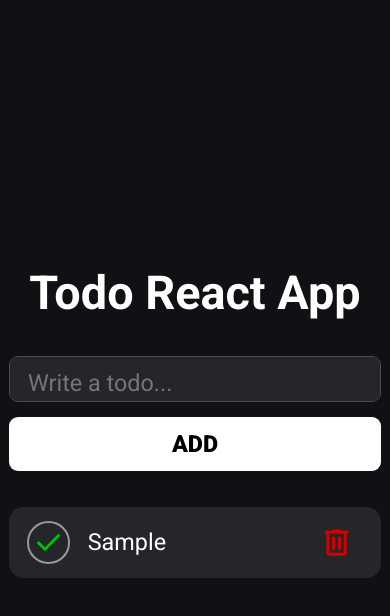
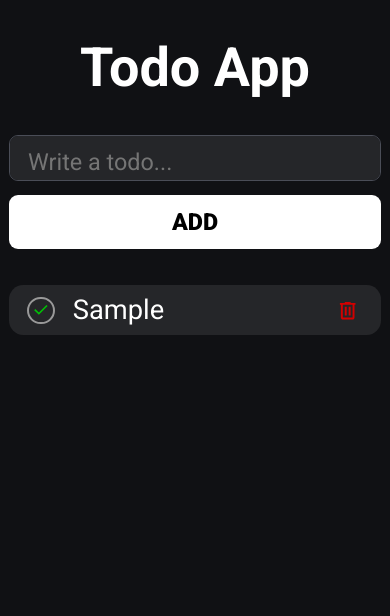
Before and after one commit to sagarEmn/basic-React-projects, a React (Vite) app in the folder 2 - Todo App/: page / in a window 390 px wide. Both pictures are taken after typing "Sample" into the empty fields and a click on the button "ADD". Shown: the top 616 px of the page. Built offline with nearby package versions, Linux system fonts and the light colour scheme.

Commit message:
Better responsive

```diff
--- a/2 - Todo App/src/App.css
+++ b/2 - Todo App/src/App.css
@@ -4,7 +4,7 @@
   display: flex;
   flex-direction: column;
   align-items: center;
-  justify-content: center;
+  justify-content: flex-start;
   gap: 2rem;
 
   width: min(100%, 600px);
@@ -21,7 +21,14 @@
 }
 
 .todo-app__header {
+  margin-top: 2rem;
   text-align: center;
+}
+
+@media (min-width: 500px) {
+  .todo-app__header {
+    margin-top: 10rem;
+  }
 }
 
 .todo-app__form form {
@@ -43,6 +50,10 @@
 }
 
 @media (max-width: 500px) {
+  .todo-app__header {
+    font-size: min(15vw, 3rem);
+  }
+
   .todo-app__form form {
     display: flex;
     flex-direction: column;
@@ -60,6 +71,10 @@
 
   .todo-app__form button {
     height: 3rem;
+  }
+
+  .todo-app__list__item__text {
+    font-size: 7vw;
   }
 }
 
@@ -109,11 +124,11 @@ input[type="checkbox"] {
 }
 
 .check-icon {
-  font-size: 1.5em;
+  font-size: clamp(1.1rem, 4vw, 1.5rem);
   display: flex;
   border: 2px solid var(--secondary-clr-500);
   border-radius: 50%;
-  padding: 0.1rem;
+  padding: clamp(0.1rem, 0.5vw, 0.3rem);
   cursor: pointer;
 }
 
@@ -123,10 +138,10 @@ input[type="checkbox"] {
 
 .todo-app__list__item__button {
   background: none;
-  padding: 0.5rem;
+  padding: clamp(0.2rem, 1vw, 0.5rem);
   border: none;
   display: flex;
-  font-size: 1.5em;
+  font-size: clamp(1.3rem, 4vw, 1.5rem);
   cursor: pointer;
   border-radius: 50%;
 }
--- a/2 - Todo App/src/components/Todo.jsx
+++ b/2 - Todo App/src/components/Todo.jsx
@@ -64,7 +64,7 @@ function Todo() {
         {/* header-form container */}
         <div className="todo-app__header-form-container">
           <header>
-            <h1 className="todo-app__header">Todo React App</h1>
+            <h1 className="todo-app__header">Todo App</h1>
           </header>
 
           <section className="todo-app__form">
@@ -94,7 +94,7 @@ function Todo() {
                   />
                   <label
                     for="todo-app__list__item__checkbox"
-                    className="check-icon"
+                    className="check-icon icon"
                   >
                     <CheckIcon colorFill={"#00c105"} />
                   </label>
@@ -103,7 +103,7 @@ function Todo() {
                   </span>
                   <button
                     onClick={() => deleteTodo(todo.id)}
-                    className="todo-app__list__item__button"
+                    className="todo-app__list__item__button icon"
                   >
                     <DeleteIcon colorFill={"#d30000"} />
                   </button>
--- a/2 - Todo App/src/index.css
+++ b/2 - Todo App/src/index.css
@@ -64,8 +64,9 @@ body {
 #root {
   width: 100%;
   display: flex;
-  place-items: center;
+  align-items: flex-start;
   justify-content: center;
+  height: 100%;
 }
 
 html {
```
